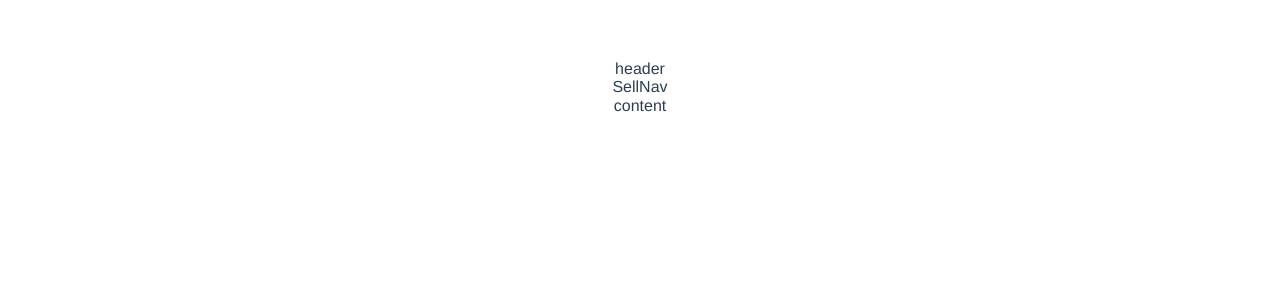
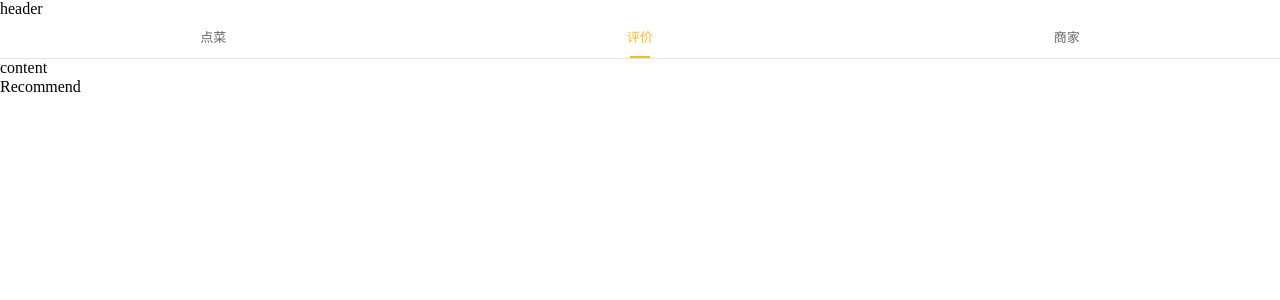
Before and after one commit to cs44445/sell-meituan, a Vue app: page /#/recommend in a window 1280 px wide. Shown: the top 300 px of the page. Built offline with nearby package versions, Linux system fonts and the light colour scheme.

Commit message:
nav导航栏的封装

```diff
--- a/src/App.vue
+++ b/src/App.vue
@@ -29,12 +29,4 @@ export default {
 </script>
 
 <style>
-#app {
-  font-family: "Avenir", Helvetica, Arial, sans-serif;
-  -webkit-font-smoothing: antialiased;
-  -moz-osx-font-smoothing: grayscale;
-  text-align: center;
-  color: #2c3e50;
-  margin-top: 60px;
-}
 </style>
--- a/src/components/SellNav/index.vue
+++ b/src/components/SellNav/index.vue
@@ -1,5 +1,15 @@
 <template>
-  <div>SellNav</div>
+  <div class="nav-box">
+    <div class="nav-item" v-for="(item, index) in linkList" :key="index">
+      <router-link
+        :to="item.path"
+        class="nav-link"
+        exact-active-class="nav-active"
+        >{{ item.content }}
+        <i class="nav-line"></i>
+      </router-link>
+    </div>
+  </div>
 </template>
 
 <script>
@@ -7,10 +17,52 @@ export default {
   name: "SellNav",
   components: {},
   data() {
-    return {};
+    return {
+      linkList: [
+        { path: "/order", content: "点菜" },
+        { path: "/recommend", content: "评价" },
+        { path: "/seller", content: "商家" },
+      ],
+    };
   },
 };
 </script>
 
 <style scoped>
+.nav-box {
+  display: flex;
+  border-bottom: 1px solid #e4e4e4;
+}
+
+.nav-item {
+  display: flex;
+  width: 100%;
+  height: 40px;
+  justify-content: center;
+  line-height: 40px;
+}
+
+.nav-item .nav-link {
+  flex: 1;
+  text-align: center;
+  text-decoration: none;
+  color: #666;
+  font-size: 13px;
+  position: relative;
+}
+
+.nav-item .nav-link.nav-active {
+  color: #ffbb22;
+}
+
+.nav-item .nav-link.nav-active .nav-line {
+  display: inline-block;
+  width: 20px;
+  height: 2px;
+  background: #ffbb22;
+  position: absolute;
+  bottom: 0;
+  left: 50%;
+  margin-left: -10px;
+}
 </style>>
--- /dev/null
+++ b/src/pages/order/index.vue
@@ -0,0 +1,16 @@
+<template>
+  <div>Order</div>
+</template>
+
+<script>
+export default {
+  name: "Order",
+  components: {},
+  data() {
+    return {};
+  },
+};
+</script>
+
+<style scoped>
+</style>>
--- /dev/null
+++ b/src/pages/recommend/index.vue
@@ -0,0 +1,16 @@
+<template>
+  <div>Recommend</div>
+</template>
+
+<script>
+export default {
+  name: "Recommend",
+  components: {},
+  data() {
+    return {};
+  },
+};
+</script>
+
+<style scoped>
+</style>>
--- /dev/null
+++ b/src/pages/seller/index.vue
@@ -0,0 +1,16 @@
+<template>
+  <div>Seller</div>
+</template>
+
+<script>
+export default {
+  name: "Seller",
+  components: {},
+  data() {
+    return {};
+  },
+};
+</script>
+
+<style scoped>
+</style>>
--- a/src/router/index.js
+++ b/src/router/index.js
@@ -1,9 +1,28 @@
 import Vue from 'vue'
 import Router from 'vue-router'
+import Order from '../pages/order'
+import Recommend from '../pages/recommend'
+import Seller from '../pages/seller'
 
 Vue.use(Router)
 
 export default new Router({
   routes: [
+    {
+      path: '/',
+      redirect: '/order'
+    },
+    {
+      path: '/order',
+      component: Order
+    },
+    {
+      path: '/recommend',
+      component: Recommend
+    },
+    {
+      path: '/seller',
+      component: Seller
+    },
   ]
 })
```
